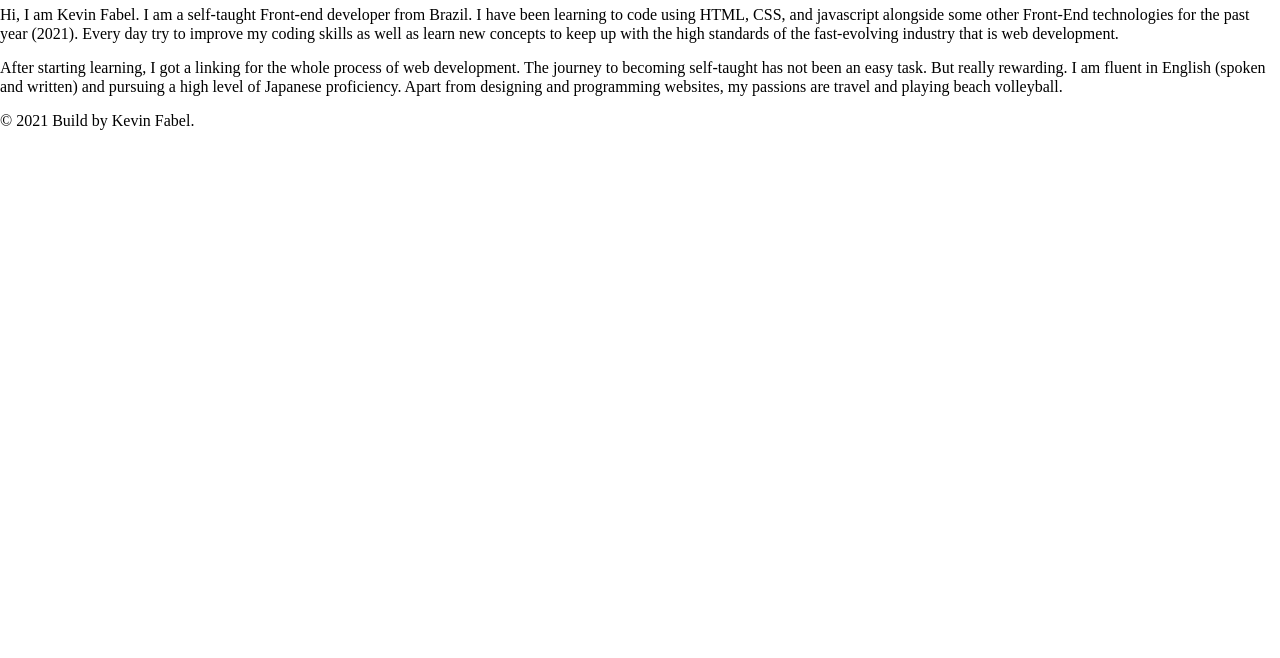
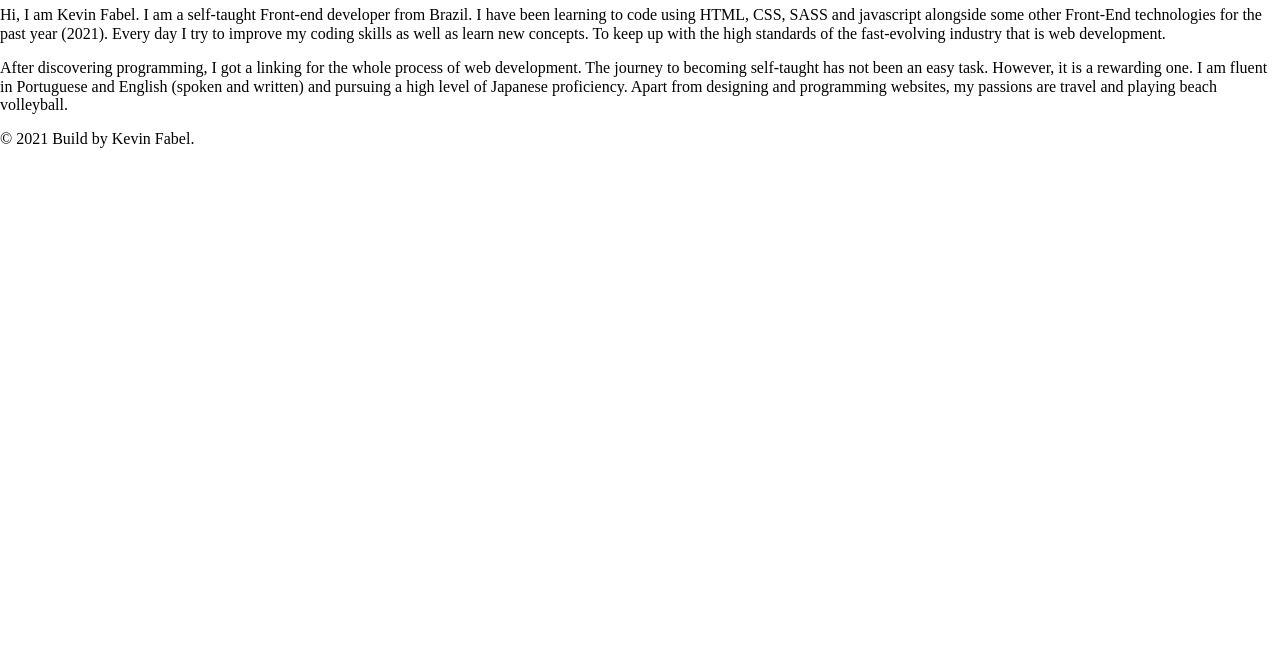
Before and after one commit to fuaberu/my-portfolio, a Gatsby site: page /about in a window 1280 px wide. Shown: the part 142-800 px from the top of the page. Built offline with nearby package versions, Linux system fonts and the light colour scheme; Gatsby itself is replaced by a stand-in of ours.

Commit message:
Improving descriptions

```diff
--- a/src/pages/about.js
+++ b/src/pages/about.js
@@ -11,19 +11,19 @@ function about() {
 				<div className="about-text">
 					<p>
 						Hi, I am Kevin Fabel. I am a self-taught Front-end developer from
-						Brazil. I have been learning to code using HTML, CSS, and javascript
-						alongside some other Front-End technologies for the past year
-						(2021). Every day try to improve my coding skills as well as learn
-						new concepts to keep up with the high standards of the fast-evolving
-						industry that is web development.
+						Brazil. I have been learning to code using HTML, CSS, SASS and
+						javascript alongside some other Front-End technologies for the past
+						year (2021). Every day I try to improve my coding skills as well as
+						learn new concepts. To keep up with the high standards of the
+						fast-evolving industry that is web development.
 					</p>
 					<p>
-						After starting learning, I got a linking for the whole process of
-						web development. The journey to becoming self-taught has not been an
-						easy task. But really rewarding. I am fluent in English (spoken and
-						written) and pursuing a high level of Japanese proficiency. Apart
-						from designing and programming websites, my passions are travel and
-						playing beach volleyball.
+						After discovering programming, I got a linking for the whole process
+						of web development. The journey to becoming self-taught has not been
+						an easy task. However, it is a rewarding one. I am fluent in Portuguese
+						and English	(spoken and written) and pursuing a high level of Japanese
+						proficiency. Apart from designing and programming websites, my
+						passions are travel and playing beach volleyball.
 					</p>
 				</div>
 			</Layout>
```
Also changed, not shown: src/pages/portfolio.js (+9 -1 lines).
